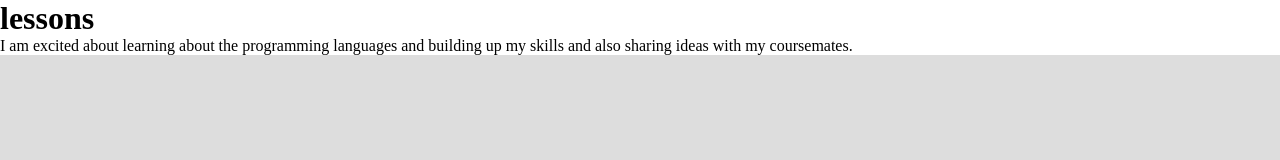
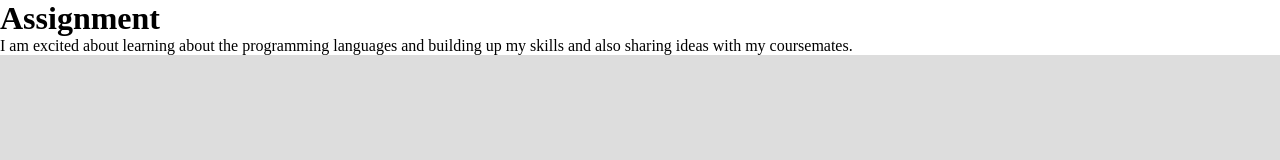
Before and after one commit to Code-the-Dream-School/web-basics-1-week-1-FRANCISALEKE, a plain HTML site: page index.html in a window 1280 px wide. Shown: the top 160 px of the page. Drawn offline with Linux system fonts and the light colour scheme.

Commit message:
made changes to my message

```diff
--- a/index.html
+++ b/index.html
@@ -11,7 +11,7 @@
   </head>
   <body>
     <div class="content-container">
-      <h1>lessons</h1>
+      <h1>Assignment</h1>
       <p>
         I am excited about learning about the programming languages and building
         up my skills and also sharing ideas with my coursemates.
```
